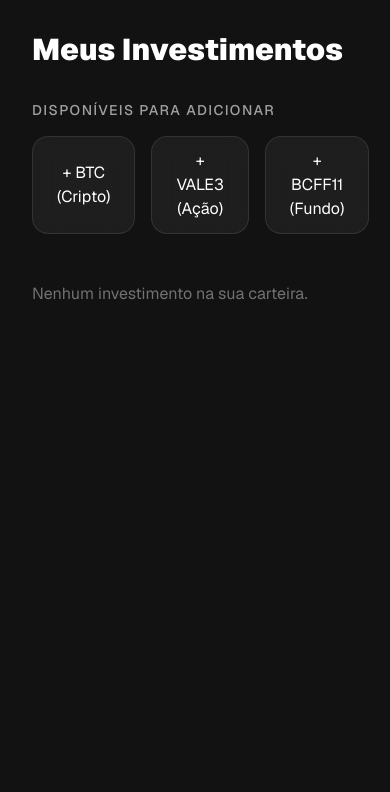
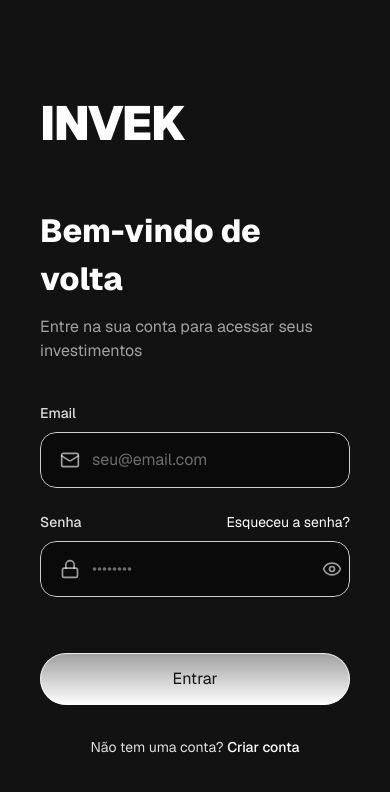
Before and after one commit to DoctahW/invek, a Next.js app: page / in a window 390 px wide. Shown: the top 792 px of the page. Built offline with nearby package versions, Linux system fonts and the light colour scheme.

Commit message:
um pouco mais responsivo mais ainda falta concertar o scroll horizontal

```diff
--- a/app/login/login.tsx
+++ b/app/login/login.tsx
@@ -169,20 +169,20 @@ export default function LoginPage() {
         }
       `}</style>
 
-      <div className="min-h-screen min-w-screen bg-[#121212] flex overflow-hidden">
+      <div className="h-screen w-screen bg-[#121212] flex overflow-x-hidden overflow-y-auto">
 
         {/* CONTAINER PRINCIPAL */}
-        <div className="flex w-full">
+        <div className="flex w-full flex-col lg:flex-row h-full max-w-full">
 
           {/* ========== LADO ESQUERDO ========== */}
           {/* FORMULÁRIO DE LOGIN - aparece no lado esquerdo */}
           <div className={`
-            flex-1 flex items-center justify-center lg:p-12 p-10 overflow-hidden
+            flex-1 flex items-center justify-center lg:p-12 p-10 overflow-hidden h-full max-w-full
             ${!isSignUp && !isTransitioning ? 'fade-in-left' : ''}
             ${isTransitioning && !isSignUp ? 'fade-out-left' : ''}
             ${isSignUp ? 'hidden' : ''}
           `}>
-            <div className="w-full max-w-[480px]">
+            <div className="w-full max-w-[480px] mx-auto">
               <div >
                 {/* Logo */}
                 <div className="mb-12">
@@ -294,7 +294,7 @@ export default function LoginPage() {
               flex-1 relative flex overflow-hidden
             ${!isSignUp && !isTransitioning ? 'fade-in-right' : ''}
             ${isTransitioning && !isSignUp ? 'fade-out-right' : ''}
-            ${isSignUp ? 'hidden' : ''}
+            ${isSignUp ? 'hidden ' : 'hidden lg:flex'}
           `}>
             <div className="absolute inset-0">
               <img
@@ -328,10 +328,10 @@ export default function LoginPage() {
           {/* ========== LADO ESQUERDO (CADASTRO) ========== */}
           {/* IMAGEM DO CADASTRO - aparece no lado esquerdo */}
           <div className={`
-            flex flex-1 relative overflow-hidden
+             flex-1 relative overflow-hidden
             ${isSignUp && !isTransitioning ? 'fade-in-left' : ''}
             ${isTransitioning && isSignUp ? 'fade-out-left' : ''}
-            ${!isSignUp ? 'hidden' : ''}
+            ${!isSignUp ? 'hidden' : 'hidden lg:flex'}
           `}>
             <div className="absolute inset-0">
               <img
--- a/app/page.tsx
+++ b/app/page.tsx
@@ -4,7 +4,7 @@ import Menu from './menu/page'
 export default function Home() {
   return (
     <div className="flex flex-col flex-1 items-center justify-center bg-zinc-50 font-sans dark:bg-black">
-      <Menu></Menu>
+      <Login />
     </div>
   );
 }
```
Also changed, not shown: app/login/login.module.css (deleted).
